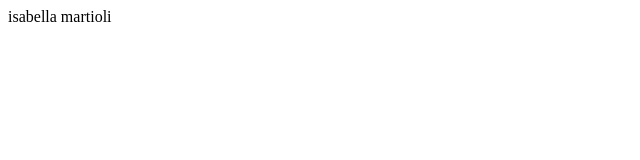
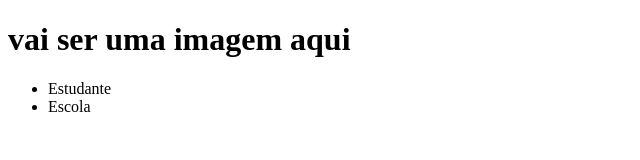
Before and after one commit to Isabella08martioli/Site-escola-2-ano-A, a plain HTML site: page index.html in a window 1280 px wide. Shown: the whole page, without its empty margins (0-640 px from the left). Drawn offline with Linux system fonts and the light colour scheme.

Commit message:
Metade da aula 2

```diff
--- a/index.html
+++ b/index.html
@@ -1 +1,17 @@
-isabella martioli
+<!DOCTYPE html>
+<html lang="en">
+<head>
+    <meta charset="UTF-8">
+    <meta name="viewport" content="width=device-width, initial-scale=1.0">
+    <title>Site-Escola.Isa </title>
+<link rel="stylesheet" href="style.css">
+
+</head>
+<body>
+<h1>vai ser uma imagem aqui</h1>
+<ul>
+    <li>Estudante</li>
+    <li>Escola</li>
+</ul>
+</body>
+</html>
```
